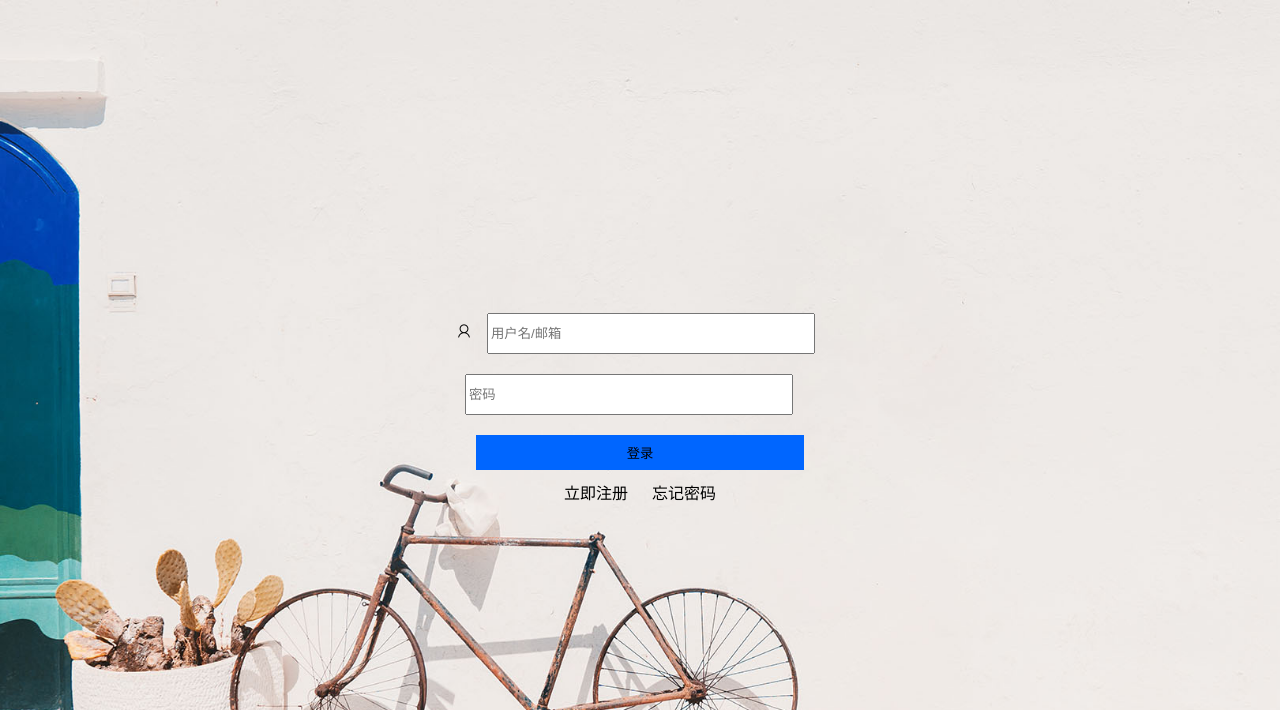
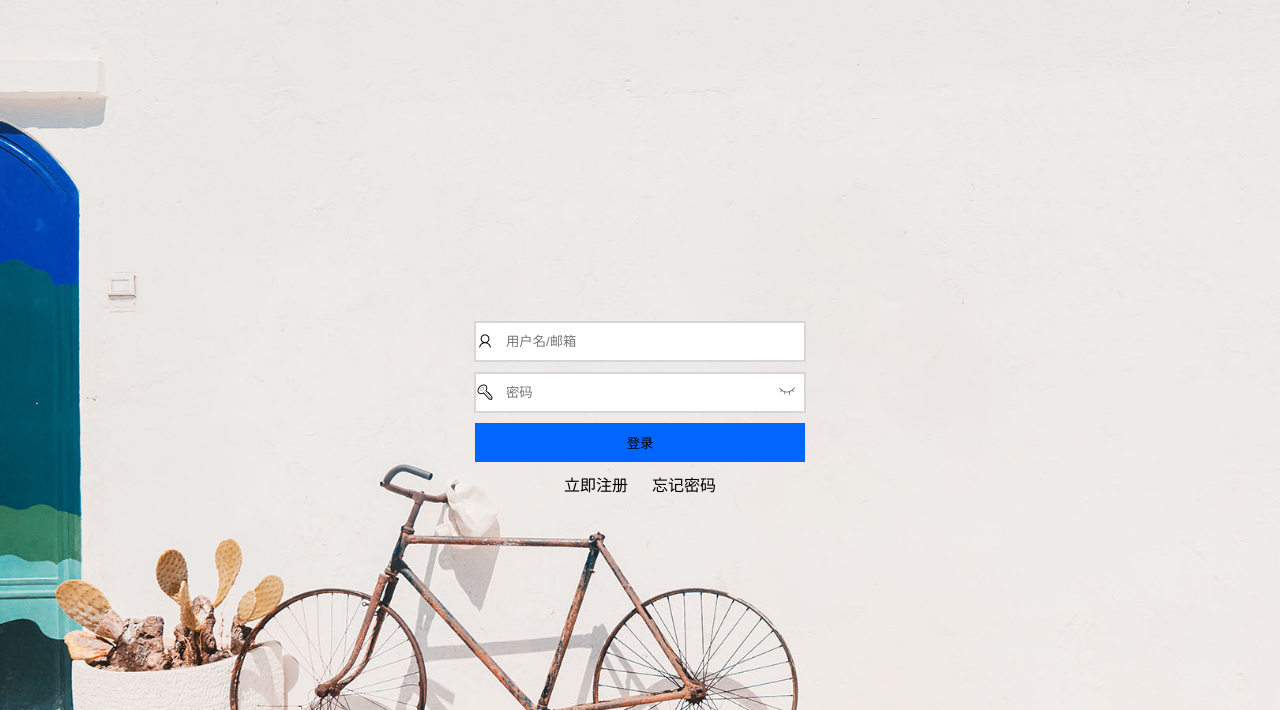
Before and after one commit to xie30/hen-yi-ban, a Django app: page /login/ in a window 1280 px wide. Shown: the top 710 px of the page. Run offline with Django 3.2, Linux system fonts and the light colour scheme.

Commit message:
login-css

```diff
--- a/APITestPlat/static/css/login.css
+++ b/APITestPlat/static/css/login.css
@@ -34,25 +34,44 @@ body{
     height:100%; /*以父容器为参考*/
     /*height:100vh; !*以父容器为参考*!*/
 }
+/*icon 放到input里去 */
+.icon-input{
+    display: flex;
+    align-items: center;
+    border: solid 2px #d6d6d6;
+    background: white;
+    width: 328px;
+    margin: 10px;
+}
+.show-passwd{
+    display:none;
+    cursor: pointer;/*光标呈现为指示链接的指针（一只手）*/
+}
+.hide-passwd{
+    cursor: pointer;
+}
 /*调整各控件之间的间距*/
 .username input,.passwd input{
-    width: 320px;
-    height:35px;
+    width: 260px;
+    height: 15px;
     margin: 10px;
+    /*去掉input的边框 */
+    border:0;
+    outline: none;
 }
-
 .login-but{
     display: flex;
     justify-content: center;
     margin: 10px;
 }
-
 .login-but input{
-    width: 328px;
-    height: 35px;
+    width: 330px;
+    height: 39px;
     background-color: #0066ff;
     border: 0 solid #000000; /*去掉按钮背景阴*/
 }
+
+
 /* 立即注册 忘记密码 内联*/
 .re-for{
     text-align: center;
--- a/APITestPlat/templates/login.html
+++ b/APITestPlat/templates/login.html
@@ -13,12 +13,30 @@
         {% csrf_token %}
         <div class="login-pi">
             <div class="username">
-                <i class="iconfont">&#xe70a;</i>
-                <input type="text" id="user" name="username" placeholder="用户名/邮箱" > <!--没有name的属性的话，后台没有对于字段 -->
+                <div class="icon-input">
+                    <i class="iconfont">&#xe70a;</i>
+                    <div class="name-input">
+                        <input type="text" id="user" name="username" placeholder="用户名/邮箱" > <!--没有name的属性的话，后台没有对于字段 -->
+                    </div>
+                </div>
+
             </div>
-            <div class="passwd">
-                <input type="text" id="pass" name="password" placeholder="密码"><br>
+            <div class="password">
+                <div class="icon-input">
+                    <i class="iconfont">&#xe60f;</i>
+                    <div class="passwd">
+                        <input type="text" id="pass" name="password" placeholder="密码"><br>
+                    </div>
+                    <div class="show-passwd">
+                        <i class="iconfont">&#xe615;</i>
+                    </div>
+                    <div class="hide-passwd">
+                        <i class="iconfont">&#xe676;</i>
+                    </div>
+                </div>
+
             </div>
+
             <div class="login-but">
                 <input type="submit" value="登录">
             </div>
```
